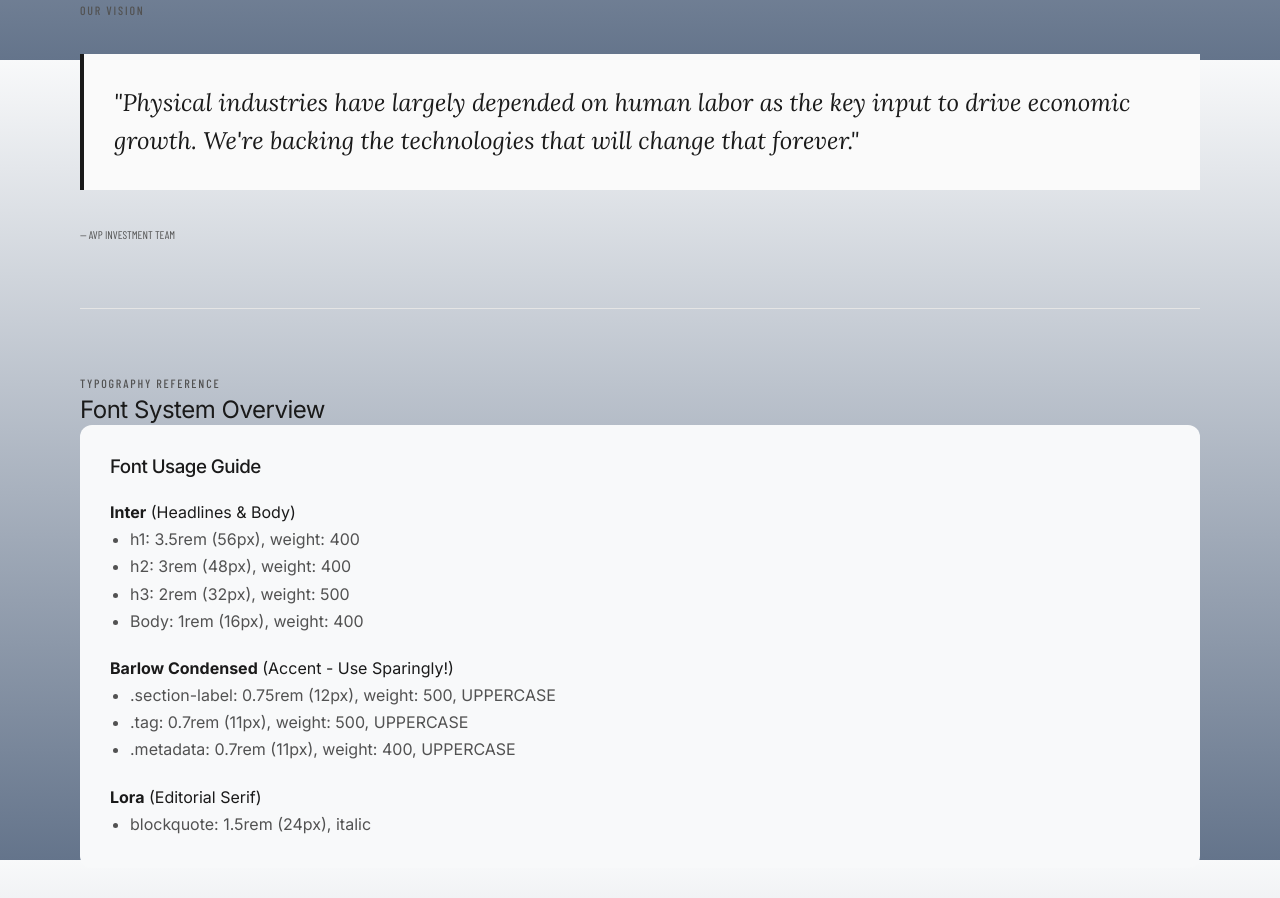
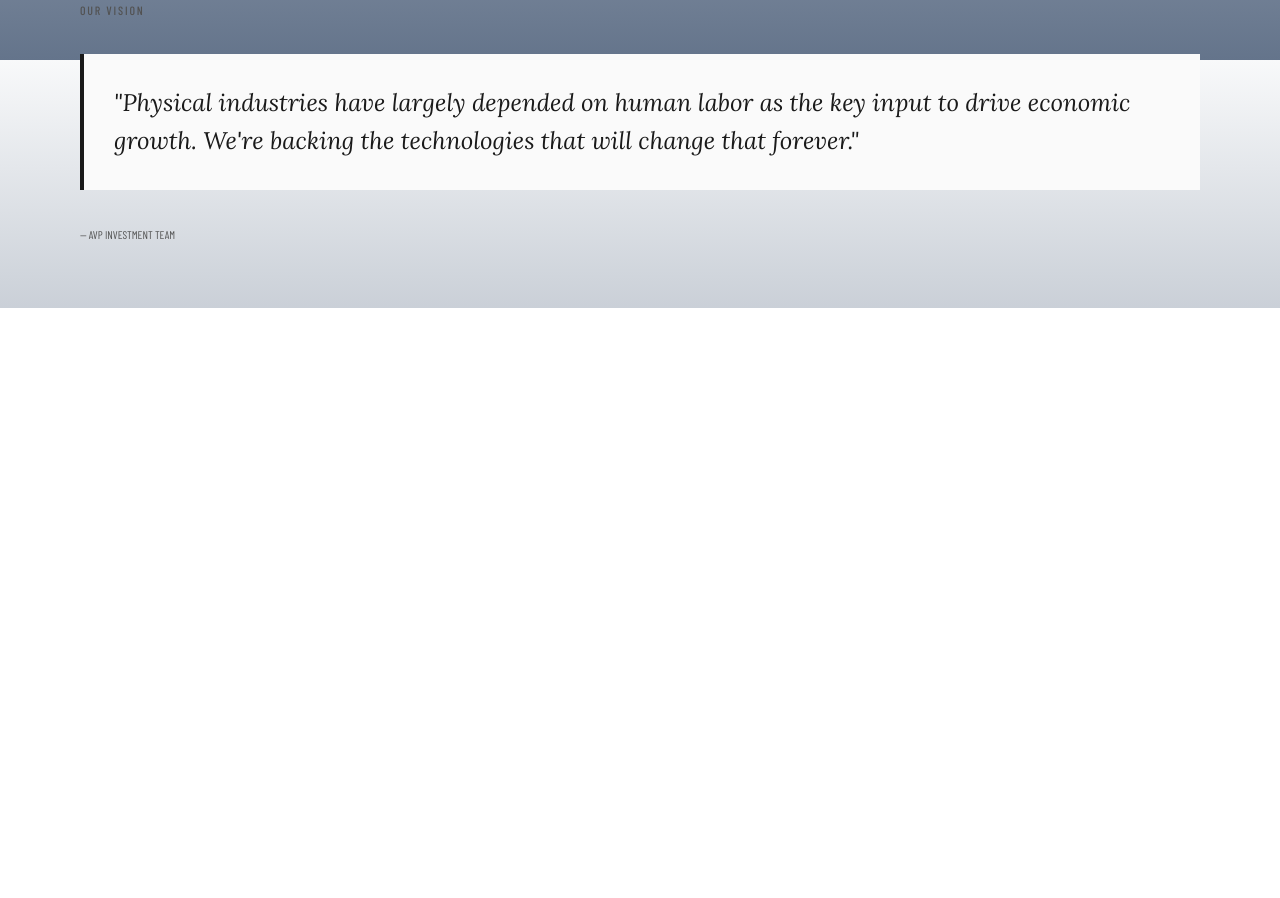
Before and after one commit to sarenixx/avp-vc-website1, a plain HTML site: page index.html in a window 1280 px wide. Shown: the part 740-1638 px from the top of the page. After the commit the page ends 1048 px from the top, so only its background shows below. Drawn offline with nearby package versions, Linux system fonts and the light colour scheme; a web font is replaced by a local one.

Commit message:
Remove typography reference section from homepage

```diff
--- a/index.html
+++ b/index.html
@@ -55,41 +55,6 @@
         </blockquote>
         <span class="metadata">— AVP Investment Team</span>
 
-        <hr style="margin: 60px 0; border: none; border-top: 1px solid var(--border);">
-
-        <!-- Typography Reference -->
-        <span class="section-label">Typography Reference</span>
-        <h2 class="mb-medium">Font System Overview</h2>
-
-        <div style="background: #f8f9fa; padding: 30px; border-radius: 12px;">
-            <h3 style="margin-bottom: 20px;">Font Usage Guide</h3>
-
-            <div style="margin-bottom: 20px;">
-                <strong>Inter</strong> (Headlines & Body)
-                <ul style="margin-left: 20px; color: var(--secondary);">
-                    <li>h1: 3.5rem (56px), weight: 400</li>
-                    <li>h2: 3rem (48px), weight: 400</li>
-                    <li>h3: 2rem (32px), weight: 500</li>
-                    <li>Body: 1rem (16px), weight: 400</li>
-                </ul>
-            </div>
-
-            <div style="margin-bottom: 20px;">
-                <strong>Barlow Condensed</strong> (Accent - Use Sparingly!)
-                <ul style="margin-left: 20px; color: var(--secondary);">
-                    <li>.section-label: 0.75rem (12px), weight: 500, UPPERCASE</li>
-                    <li>.tag: 0.7rem (11px), weight: 500, UPPERCASE</li>
-                    <li>.metadata: 0.7rem (11px), weight: 400, UPPERCASE</li>
-                </ul>
-            </div>
-
-            <div>
-                <strong>Lora</strong> (Editorial Serif)
-                <ul style="margin-left: 20px; color: var(--secondary);">
-                    <li>blockquote: 1.5rem (24px), italic</li>
-                </ul>
-            </div>
-        </div>
 
     </div>
 
```
